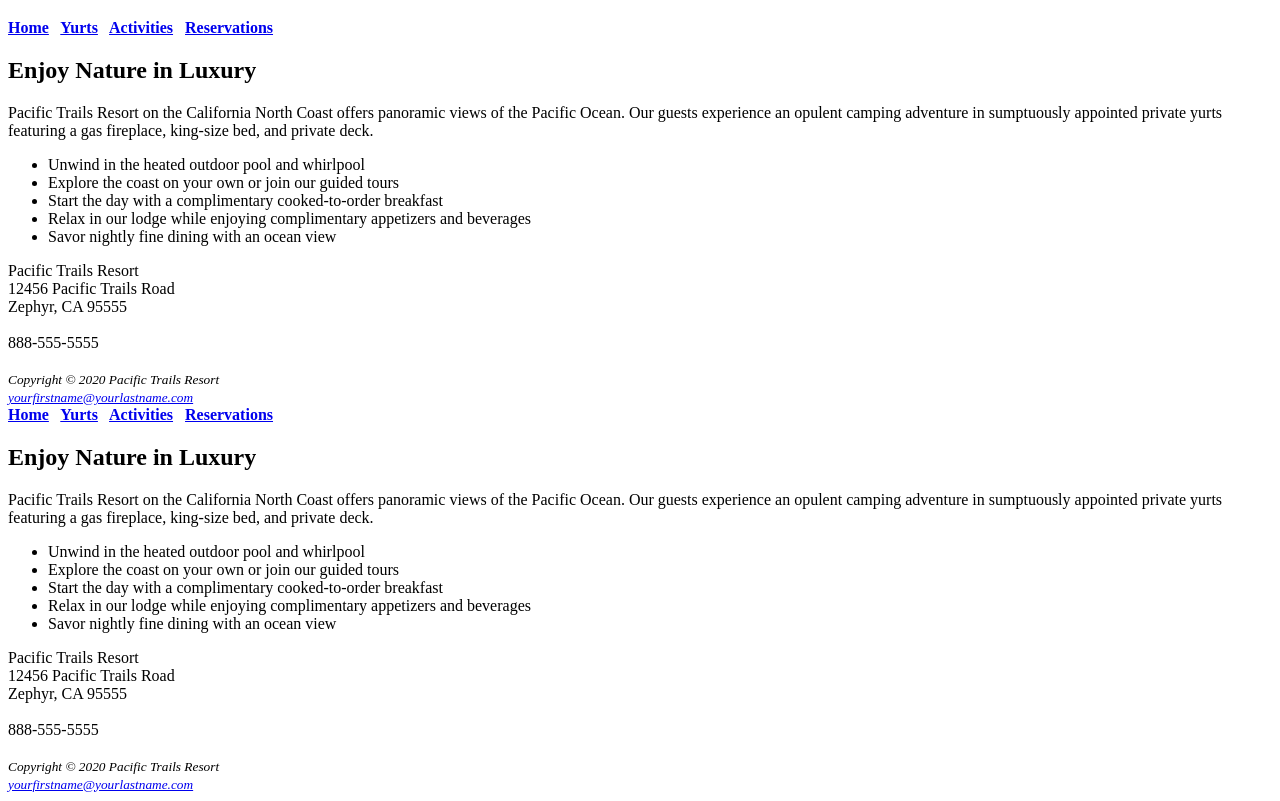
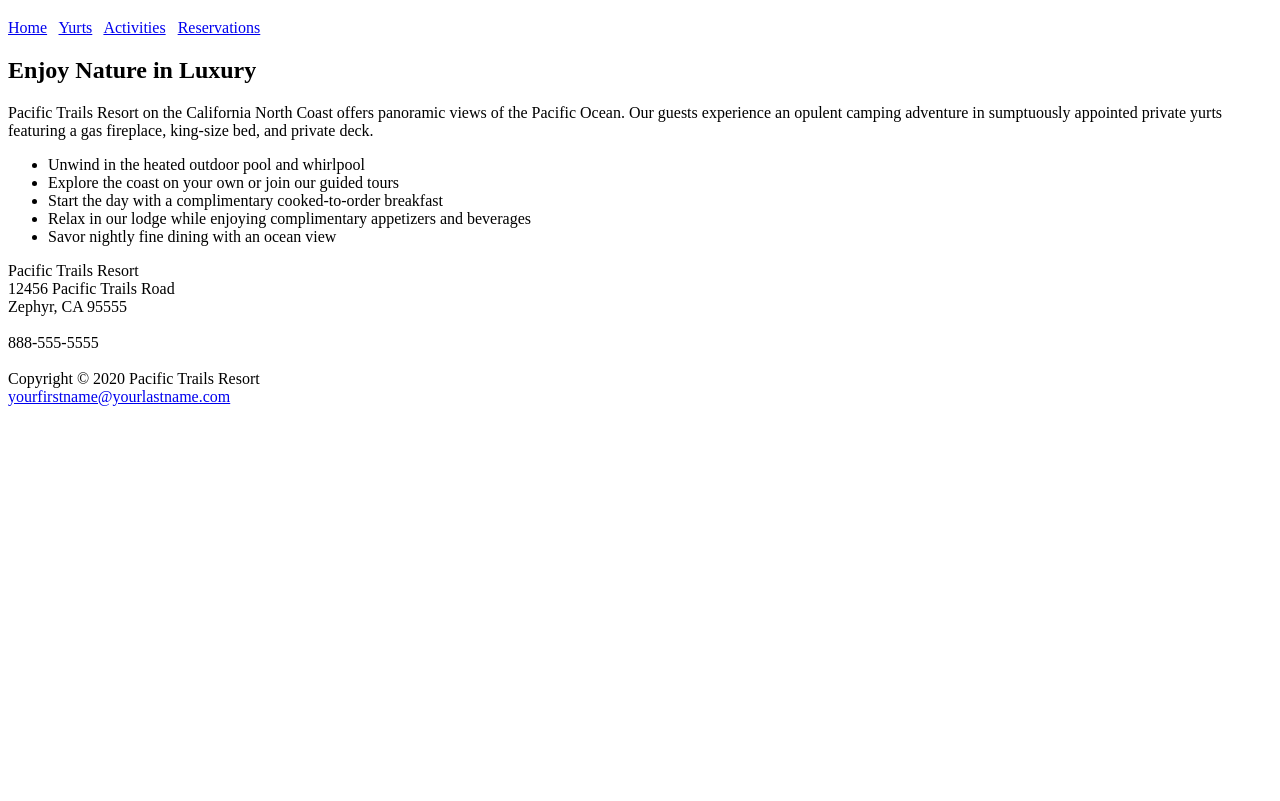
Before and after one commit to KEBBIN-H/Pacific-Trails, a plain HTML site: page index.html in a window 1280 px wide. Shown: the part 61-862 px from the top of the page. After the commit the page ends 800 px from the top, so only its background shows below. Drawn offline with Linux system fonts and the light colour scheme.

Commit message:
Update index.html

```diff
--- a/index.html
+++ b/index.html
@@ -3,22 +3,24 @@
 <head>
 <title>Pacific Trails Resort</title>
 <meta charset="utf-8">
+<link href="pacific.css" rel="stylesheet">
 </head>
 <body>
+<div id="wrapper">
   <header>
     <h1>Pacific Trails Resort</h1>
   </header>
   <nav>
-<b>
     <a href="index.html">Home</a> &nbsp;
     <a href="yurts.html">Yurts</a> &nbsp;
     <a href="activities.html">Activities</a> &nbsp;
     <a href="reservations.html">Reservations</a>
-</b>
   </nav>
+  <div id="homehero">
+  </div>
   <main>
     <h2>Enjoy Nature in Luxury</h2>
-<p>Pacific Trails Resort on the California North Coast offers panoramic views of the Pacific Ocean.
+    <p><span class="resort">Pacific Trails Resort</span> on the California North Coast offers panoramic views of the Pacific Ocean.
 Our guests experience an opulent camping adventure in sumptuously appointed private yurts
 featuring a gas fireplace, king-size bed, and private deck.
     </p>
@@ -30,50 +32,16 @@ featuring a gas fireplace, king-size bed, and private deck.
       <li>Savor nightly fine dining with an ocean view</li>
     </ul>
     <div>
-Pacific Trails Resort<br>
+    <span class="resort">Pacific Trails Resort</span><br>
 12456 Pacific Trails Road<br>
 Zephyr, CA 95555<br><br>
 888-555-5555<br><br>
     </div>
   </main>
   <footer>
-<small><i>Copyright &copy; 2020 Pacific Trails Resort<br>
+Copyright &copy; 2020 Pacific Trails Resort<br>
 <a href="mailto:yourfirstname@yourlastname.com">yourfirstname@yourlastname.com</a>
-</i></small>
   </footer>
+</div>
 </body>
 </html>
-<b>
-<a href="index.html">Home</a> &nbsp;
-<a href="yurts.html">Yurts</a> &nbsp;
-<a href="activities.html">Activities</a> &nbsp;
-<a href="reservations.html">Reservations</a>
-</b>
-</nav>
-<main>
-<h2>Enjoy Nature in Luxury</h2>
-<p>Pacific Trails Resort on the California North Coast offers panoramic views of the Pacific Ocean.
-Our guests experience an opulent camping adventure in sumptuously appointed private yurts
-featuring a gas fireplace, king-size bed, and private deck.
-</p>
-<ul>
-  <li>Unwind in the heated outdoor pool and whirlpool</li>
-  <li>Explore the coast on your own or join our guided tours</li>
-  <li>Start the day with a complimentary cooked-to-order breakfast</li>
-  <li>Relax in our lodge while enjoying complimentary appetizers and beverages</li>
-  <li>Savor nightly fine dining with an ocean view</li>
-</ul>
-<div>
-Pacific Trails Resort<br>
-12456 Pacific Trails Road<br>
-Zephyr, CA 95555<br><br>
-888-555-5555<br><br>
-</div>
-</main>
-<footer>
-<small><i>Copyright &copy; 2020 Pacific Trails Resort<br>
-<a href="mailto:yourfirstname@yourlastname.com">yourfirstname@yourlastname.com</a>
-</i></small>
-</footer>
-</body>
-</html>
```
Lines whose indentation alone changed are shown as unchanged.
